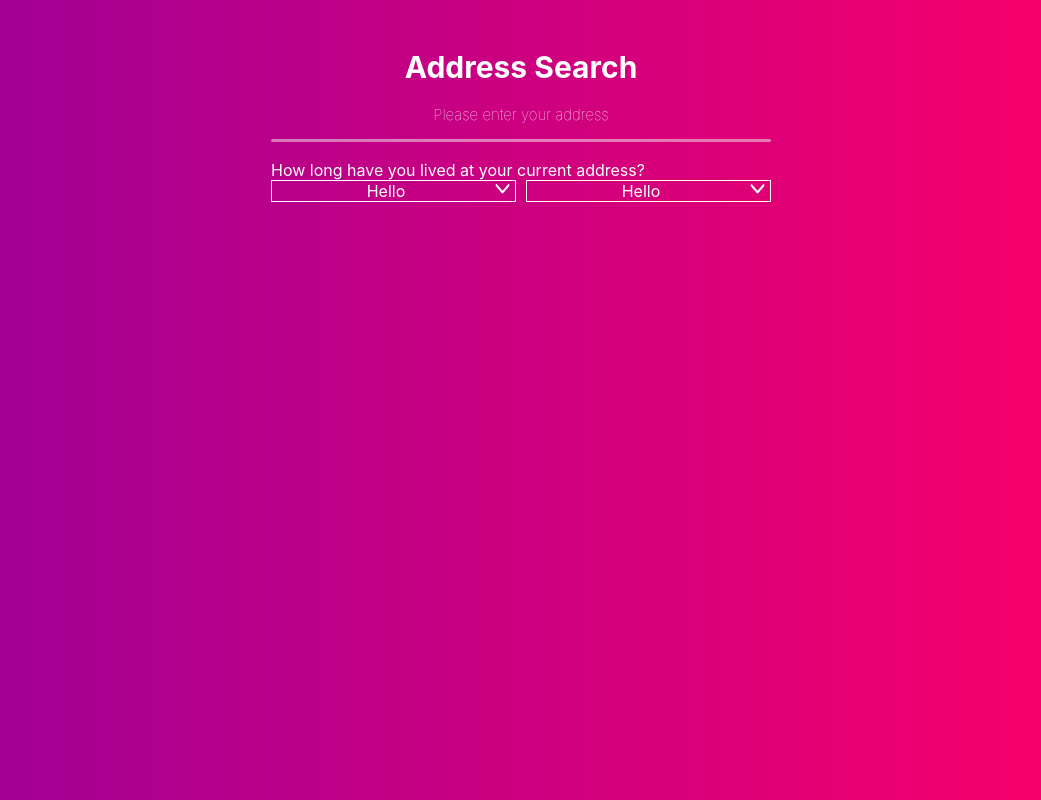
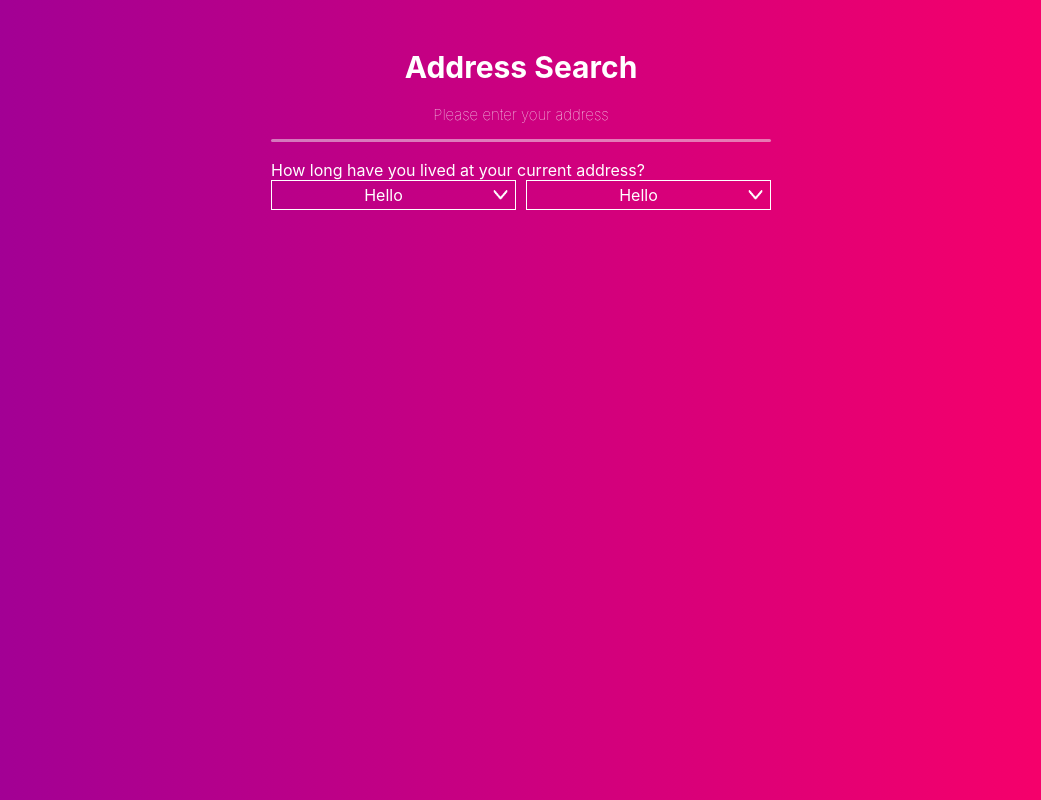
Before and after one commit to AaronElijah/address-finder, a React (Create React App) app: page / in a window 1280 px wide. Shown: the top 800 px of the page, without its empty margins (119-1160 px from the left). Built offline with nearby package versions, Linux system fonts and the light colour scheme.

Commit message:
fix: align items in dropdown vertically center

```diff
--- a/src/components/Dropdown/Dropdown.css
+++ b/src/components/Dropdown/Dropdown.css
@@ -2,19 +2,21 @@
   box-sizing: border-box;
   border: 1px solid white;
   width: 245px;
-  /* display: flex; */
+  display: flex;
   align-items: center;
-  /* justify-content: center; */
+  align-content: center;
+  vertical-align: middle;
+  cursor: pointer;
+  height: 30px;
 }
-
 .dropdown .label {
   height: 20px;
 }
 
 .dropdown .toggle-arrow {
   display: block;
-  width: 15px;
-  height: 15px;
+  width: 20px;
+  height: 20px;
   background-image: url(../../assets/chevron-down.png);
   background-repeat: no-repeat;
   background-position: center;
--- a/src/components/Dropdown/Dropdown.tsx
+++ b/src/components/Dropdown/Dropdown.tsx
@@ -3,8 +3,10 @@ import "./Dropdown.css";
 export const Dropdown = () => {
   return (
     <div className="dropdown">
-      <span className="label">{"Hello"}</span>
-      <span className="toggle-arrow"></span>
+      <div style={{ width: "100%" }}>
+        <span className="label">{"Hello"}</span>
+        <span className="toggle-arrow"></span>
+      </div>
     </div>
   );
 };
```
